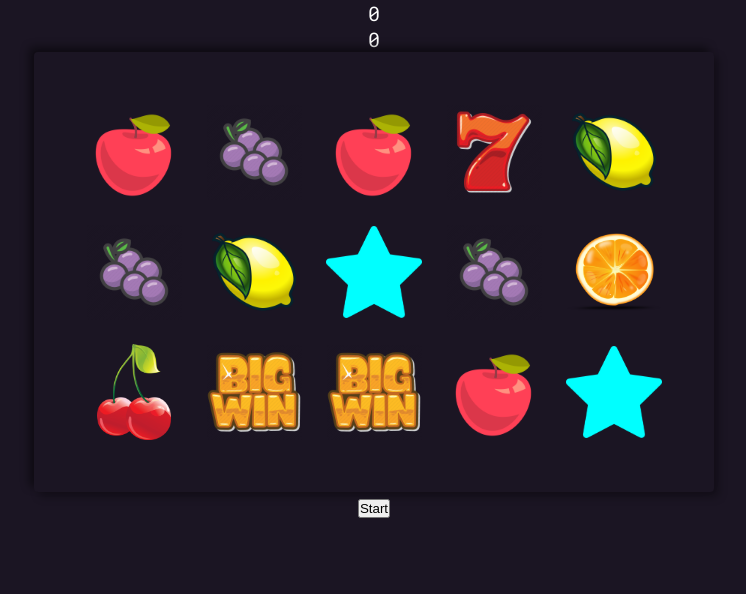
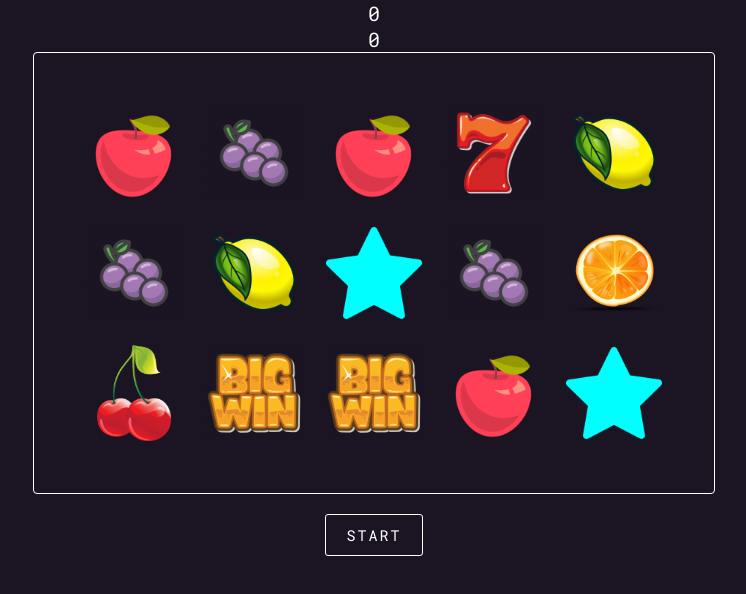
Before and after one commit to MajaKnezevic4598/slot-machine, a React (Create React App) app: page / in a window 1280 px wide. Shown: the top 594 px of the page, without its empty margins (266-1012 px from the left). Built offline with nearby package versions, Linux system fonts and the light colour scheme.

Commit message:
redux added

```diff
--- a/package.json
+++ b/package.json
@@ -3,13 +3,17 @@
   "version": "0.1.0",
   "private": true,
   "dependencies": {
+    "@reduxjs/toolkit": "^1.9.2",
     "@testing-library/jest-dom": "^5.14.1",
     "@testing-library/react": "^13.0.0",
     "@testing-library/user-event": "^13.2.1",
     "node-sass": "^8.0.0",
     "react": "^18.2.0",
     "react-dom": "^18.2.0",
+    "react-redux": "^8.0.5",
     "react-scripts": "5.0.1",
+    "redux": "^4.2.1",
+    "redux-persist": "^6.0.0",
     "uuid": "^9.0.0",
     "web-vitals": "^2.1.0"
   },
--- a/src/App.js
+++ b/src/App.js
@@ -1,10 +1,20 @@
 import Slot from "./components/Slot";
+import { Provider } from "react-redux";
+import store from "./redux/store";
 
+import { PersistGate } from "redux-persist/integration/react";
+import { persistStore } from "redux-persist";
+
+let persistor = persistStore(store);
 function App() {
   return (
-    <div className="App">
-      <Slot />
-    </div>
+    <>
+      <Provider store={store}>
+        <PersistGate loading={null} persistor={persistor}>
+          <Slot />
+        </PersistGate>
+      </Provider>
+    </>
   );
 }
 
--- a/src/components/Slot.js
+++ b/src/components/Slot.js
@@ -1,6 +1,6 @@
 import "./Slot.scss";
 import IMAGES from "../assets";
-import Symbol from "./Symbol";
+
 import { v4 as uuidv4 } from "uuid";
 import {
   losingCombination,
@@ -458,7 +458,9 @@ function Slot() {
       </section>
 
       <section>
-        <button onClick={handleClick}>Start</button>
+        <button className="btn-start" onClick={handleClick} disabled={start}>
+          Start
+        </button>
       </section>
       <section></section>
     </div>
--- a/src/components/Slot.scss
+++ b/src/components/Slot.scss
@@ -13,10 +13,10 @@
   .box {
     padding: 2rem;
 
+    // box-shadow: -5px -5px 9px rgba(0, 0, 0, 0.45),
+    //   5px 5px 9px rgba(0, 0, 0, 0.3);
+    border: 1px solid white;
     border-radius: 4px;
-
-    box-shadow: -5px -5px 9px rgba(0, 0, 0, 0.45),
-      5px 5px 9px rgba(0, 0, 0, 0.3);
   }
 
   &__interface {
@@ -104,4 +104,25 @@
       }
     }
   }
+
+  .btn-start {
+    padding: 0.5rem 1rem;
+    margin-top: 1rem;
+    background-color: $background;
+    font-family: $roboto-font-mono;
+    border: 1px solid white;
+    color: white;
+    border-radius: 3px;
+    letter-spacing: 2px;
+    text-transform: uppercase;
+    font-size: 0.75rem;
+    &:hover {
+      cursor: pointer;
+    }
+    &:disabled {
+      color: gray;
+      border: 1px solid gray;
+      cursor: not-allowed;
+    }
+  }
 }
--- a/src/components/Symbol.js
+++ /dev/null
@@ -1,16 +0,0 @@
-import React from "react";
-
-function Symbol({ item }) {
-  return (
-    <div>
-      <img
-        src={item.src}
-        alt=""
-        // ref={(element) => (reelOneImages.current[index] = element)}
-        id={item.value}
-      />
-    </div>
-  );
-}
-
-export default Symbol;
--- /dev/null
+++ b/src/redux/game/gameReducer.js
@@ -0,0 +1,53 @@
+import {
+  RESET_GAME,
+  BET_INCREMENT,
+  BET_DECREMENT,
+  REDUCE_CREDIT,
+  SCORE,
+} from "./gameTypes";
+
+const initialState = {
+  bet: 1,
+  winningResult: 0,
+  credit: 20,
+  message: "",
+};
+
+const gameReducer = (state = initialState, action) => {
+  switch (action.type) {
+    case BET_INCREMENT: {
+      return {
+        ...state,
+        bet: 1,
+      };
+    }
+    case BET_DECREMENT: {
+      return {
+        ...state,
+        bet: 3,
+      };
+    }
+    case REDUCE_CREDIT: {
+      return {
+        ...state,
+        credit: state.credit - state.bet,
+        message: "",
+      };
+    }
+    case SCORE: {
+      return {
+        ...state,
+        winningResult: state.bet * action.payload,
+        message: action.payload === 0 ? "Try again!" : "You won!",
+      };
+    }
+    case RESET_GAME: {
+      return initialState;
+    }
+
+    default:
+      return state;
+  }
+};
+
+export default gameReducer;
--- /dev/null
+++ b/src/redux/game/gameTypes.js
@@ -0,0 +1,5 @@
+export const RESET_GAME = "RESET_GAME";
+export const BET_INCREMENT = "BET_INCREMENT";
+export const BET_DECREMENT = "BET_DECREMENT";
+export const REDUCE_CREDIT = "REDUCE_CREDIT";
+export const SCORE = "SCORE";
--- /dev/null
+++ b/src/redux/store.js
@@ -0,0 +1,33 @@
+import { configureStore } from "@reduxjs/toolkit";
+
+import gameReducer from "./game/gameReducer";
+
+import storage from "redux-persist/lib/storage";
+
+import {
+  persistReducer,
+  FLUSH,
+  REHYDRATE,
+  PAUSE,
+  PERSIST,
+  PURGE,
+  REGISTER,
+} from "redux-persist";
+
+const persistConfig = {
+  key: "root",
+  storage,
+};
+
+const persistedReducer = persistReducer(persistConfig, gameReducer);
+
+const store = configureStore({
+  reducer: persistedReducer,
+  middleware: (getDefaultMiddleware) =>
+    getDefaultMiddleware({
+      serializableCheck: {
+        ignoredActions: [FLUSH, REHYDRATE, PAUSE, PERSIST, PURGE, REGISTER],
+      },
+    }),
+});
+export default store;
```
Also changed, not shown: src/helperFunctions.js (+0 -17 lines), src/redux/game/gameActions.js (added, +38 -0 lines), 1 other file (tests, documents, lock files or other folders).
